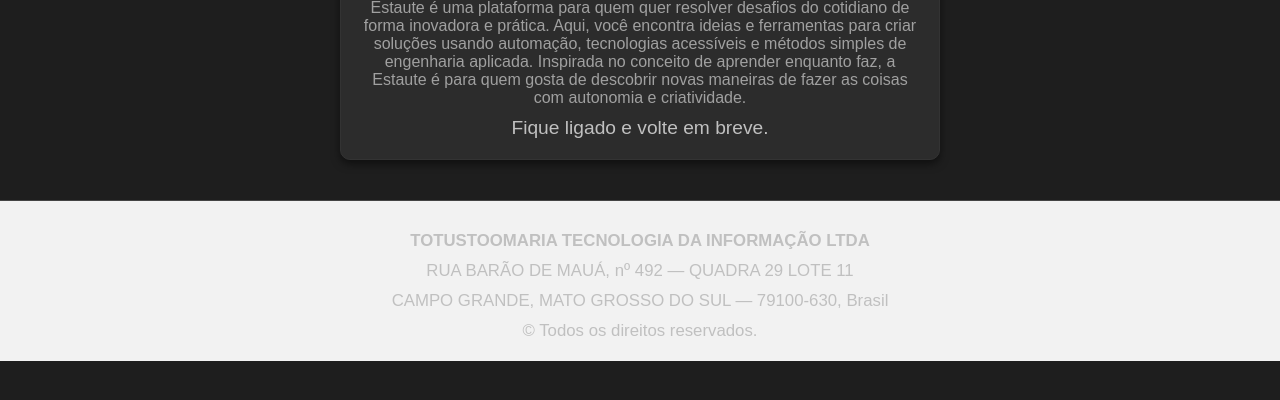
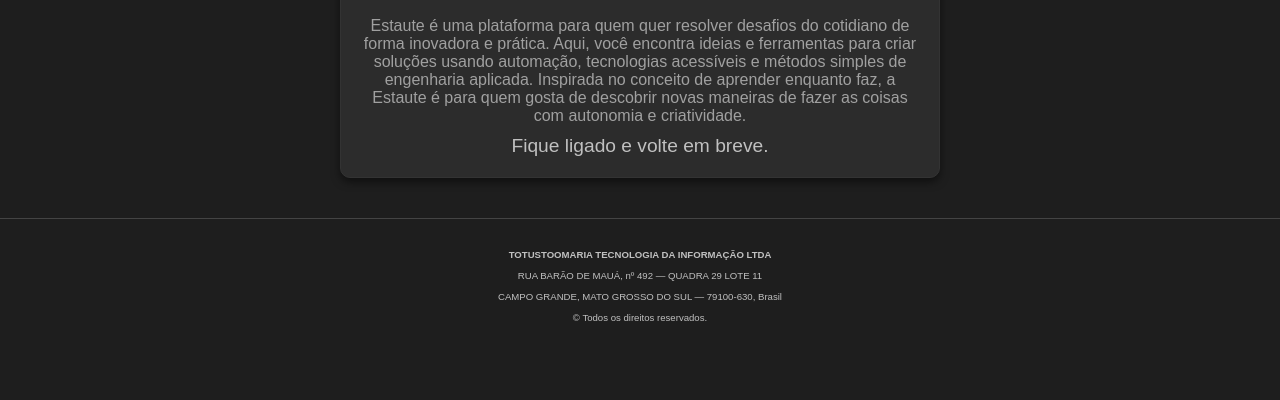
Before and after one commit to EdsonJrx/EstauteWelcome, a plain HTML site: page index.html in a window 1280 px wide. Shown: the part 290-690 px from the top of the page. Drawn offline with Linux system fonts and the light colour scheme.

Commit message:
fix style footer

```diff
--- a/styles.css
+++ b/styles.css
@@ -51,9 +51,8 @@
 .footer {
     width: 100%;
     padding: 20px;
-    background-color: #f2f2f2;
     text-align: center;
-    font-size: 14px;
+    font-size: 8px;
     color: #555;
     border-top: 1px solid #444;
 }
```
